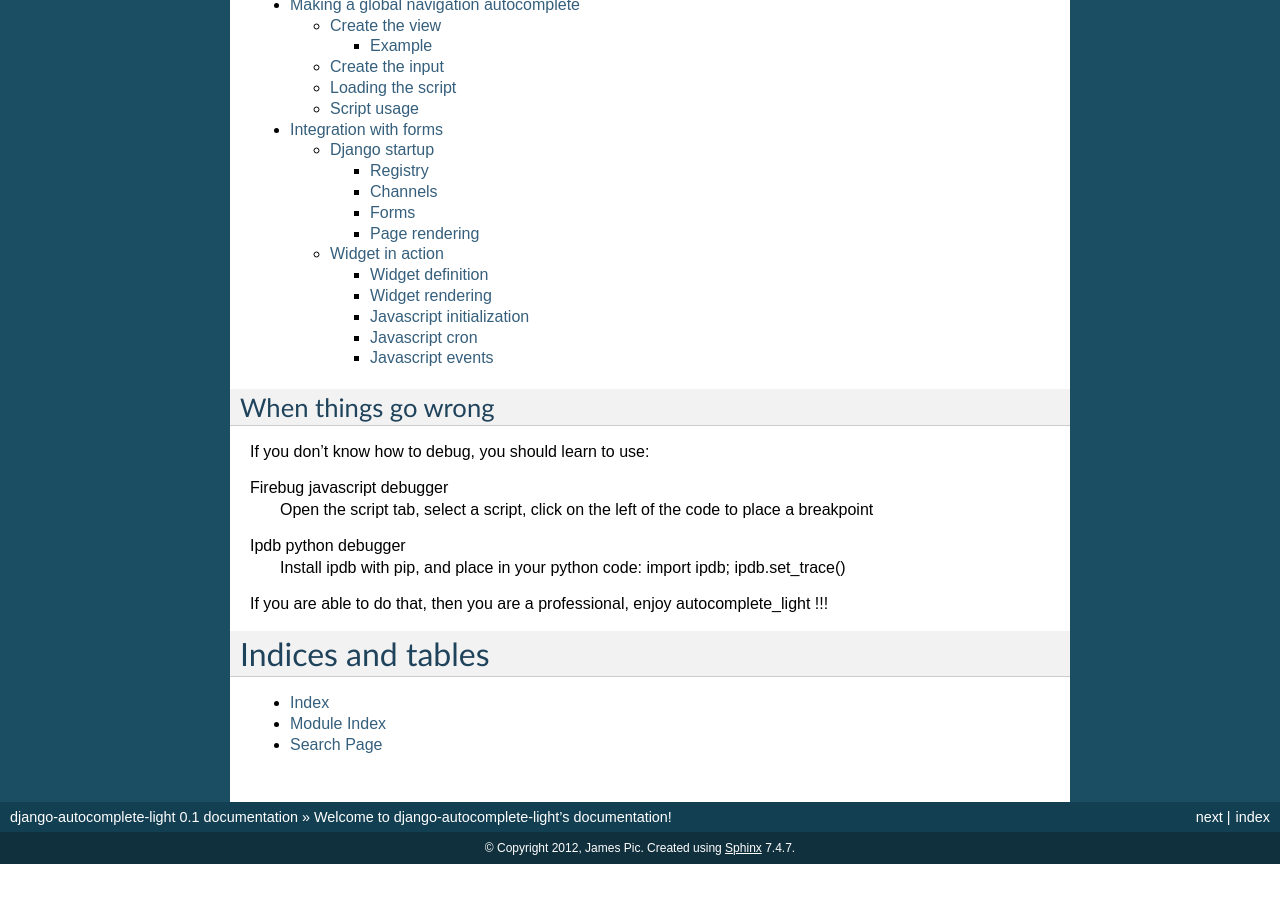
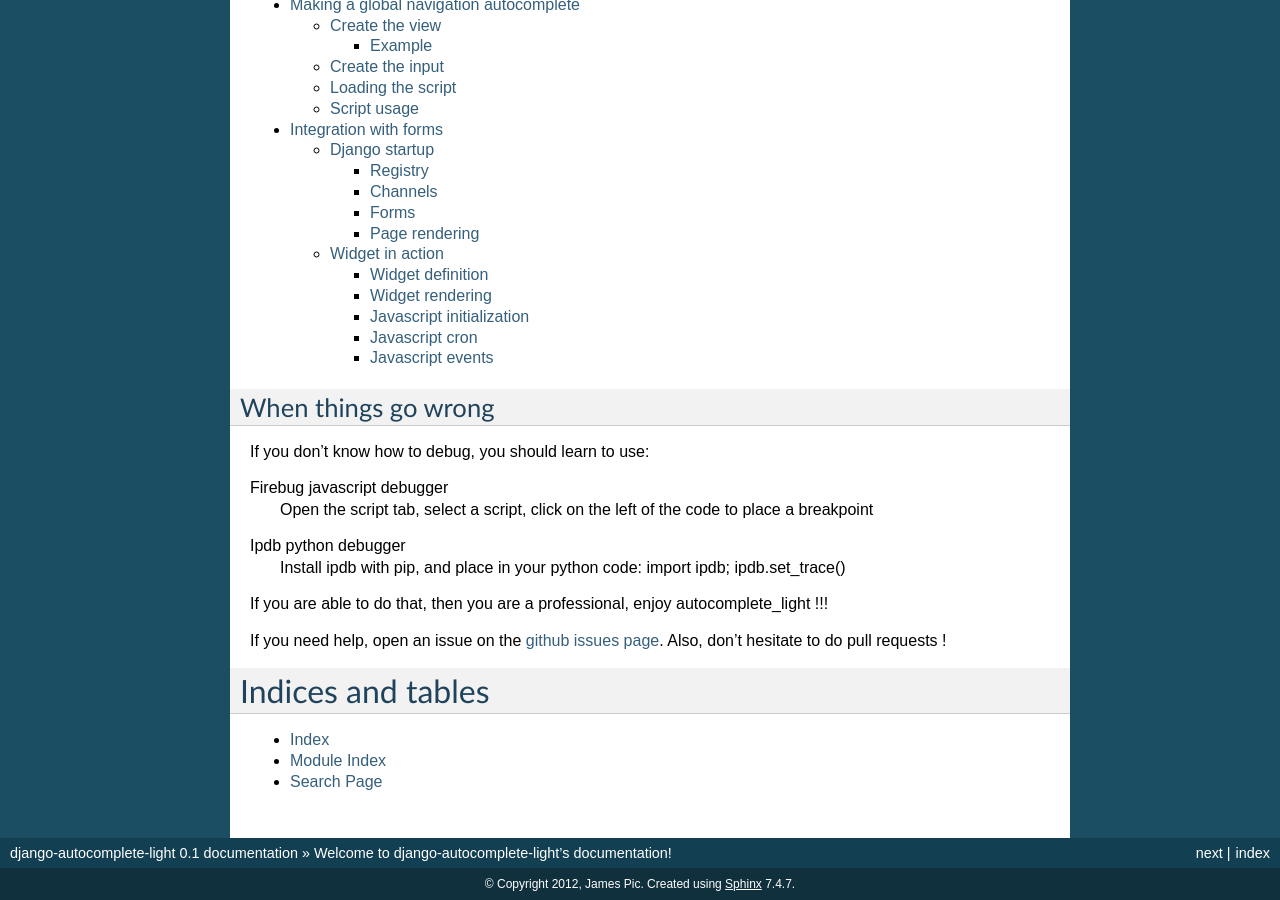
Before and after one commit to yourlabs/django-autocomplete-light, a Sphinx documentation site: the page built from docs/source/index.rst, in a window 1280 px wide and 900 px high, scrolled down 576 px. Built offline with Sphinx 7.4.7, drawn with Linux system fonts in a browser that asks for light colours; before the commit the page ends 1440 px from its top, so only the background shows below that.

Commit message:
Added a note about issues and pull requests

```diff
--- a/docs/source/index.rst
+++ b/docs/source/index.rst
@@ -47,6 +47,10 @@ Ipdb python debugger
 
 If you are able to do that, then you are a professional, enjoy autocomplete_light !!!
 
+If you need help, open an issue on the `github issues page
+<https://github.com/yourlabs/django-autocomplete-light/issues>`_. Also, don't
+hesitate to do pull requests !
+
 Indices and tables
 ==================
 
```
